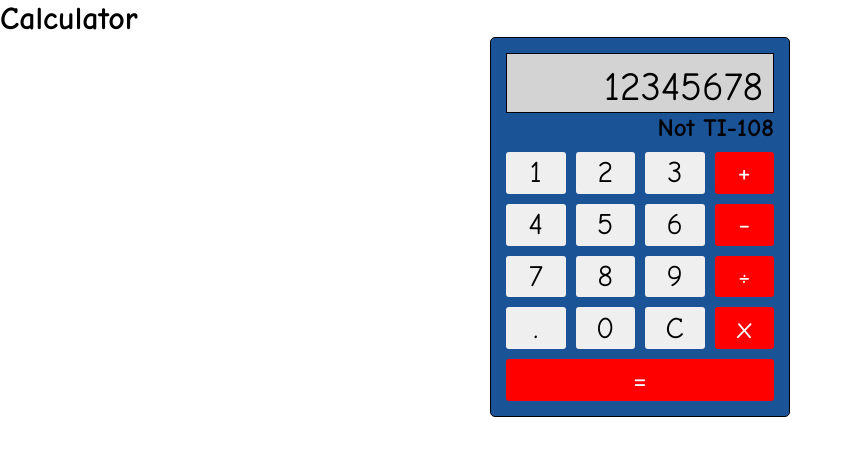
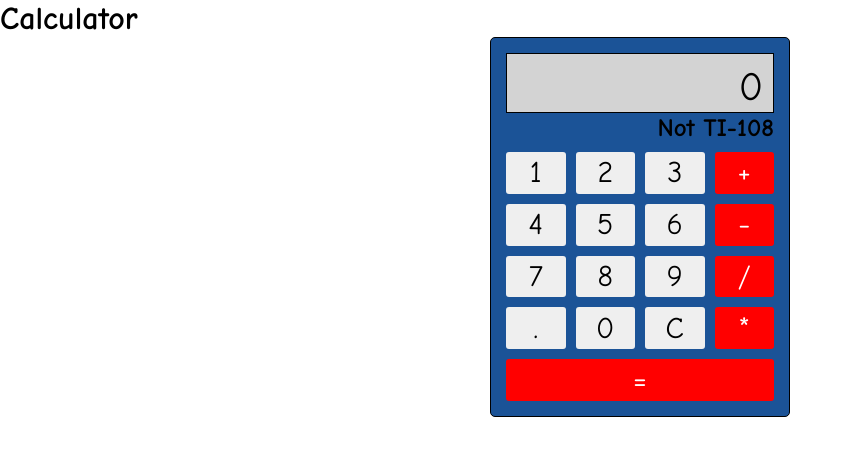
Before and after one commit to trekitch/calculator, a plain HTML site: page index.html in a window 1280 px wide. Shown: the whole page, without its empty margins (0-852 px from the left). Drawn offline with Linux system fonts and the light colour scheme.

Commit message:
cleaned up html, added default value to display

```diff
--- a/index.html
+++ b/index.html
@@ -11,7 +11,7 @@
 <body>
     <h1>Calculator</h1>
     <div id="calcbody">
-        <div class="display">12345678</div>
+        <div class="display">0</div>
         <div class="title">Not TI-108</div>
         <div class="button_container">
             <button class="numb">1</button>
@@ -25,16 +25,13 @@
             <button class="numb">7</button>
             <button class="numb">8</button>
             <button class="numb">9</button>
-            <button class="operator">&#xF7;</button>
+            <button class="operator">/</button>
             <button class="numb">.</button>
             <button class="numb">0</button>
             <button class="numb">C</button>
-            <button class="operator">x</button>
+            <button class="operator">*</button>
             <button class="operator">=</button>
-
         </div>
-
-
     </div>
 </body>
 </html>
```
